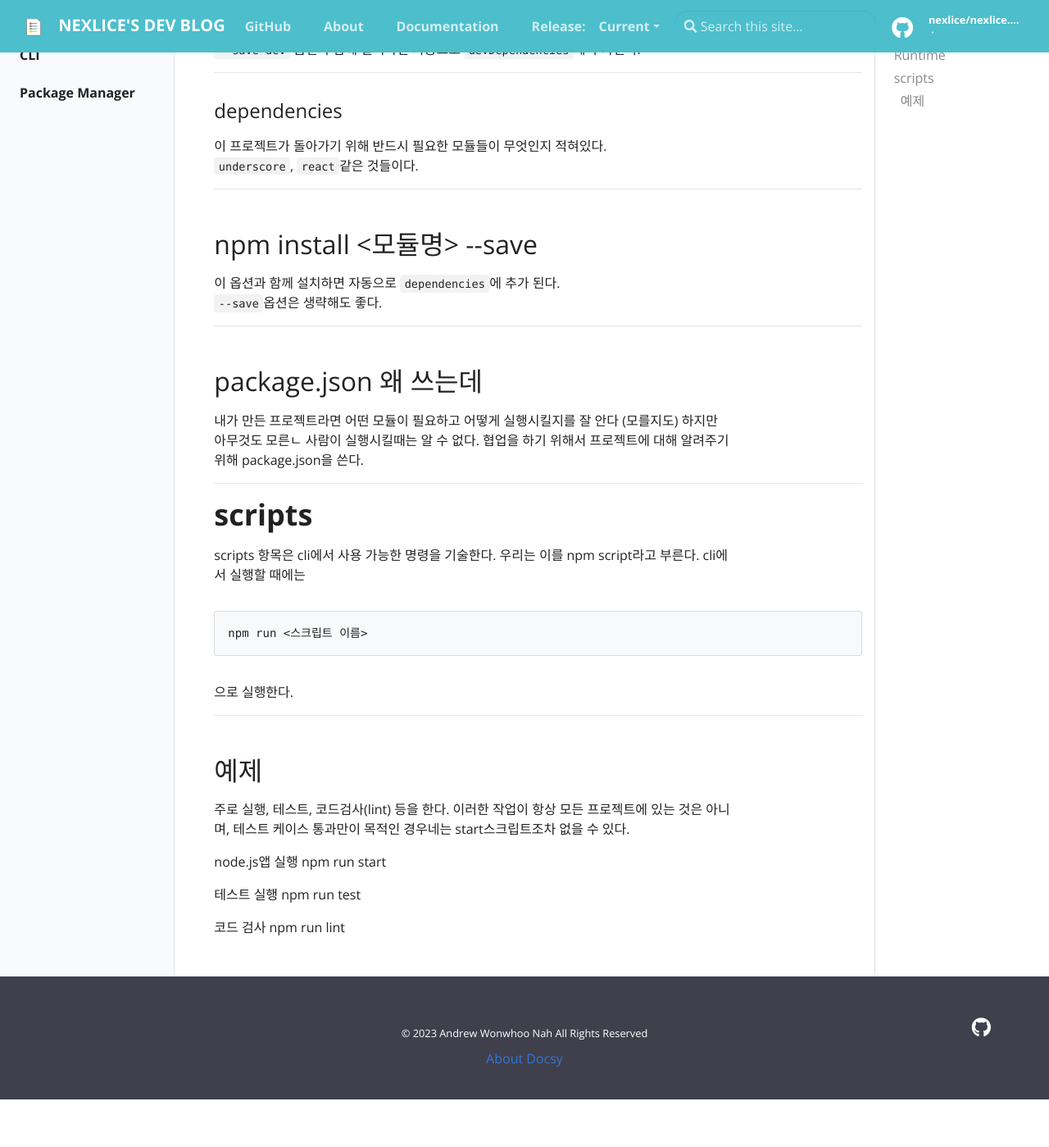
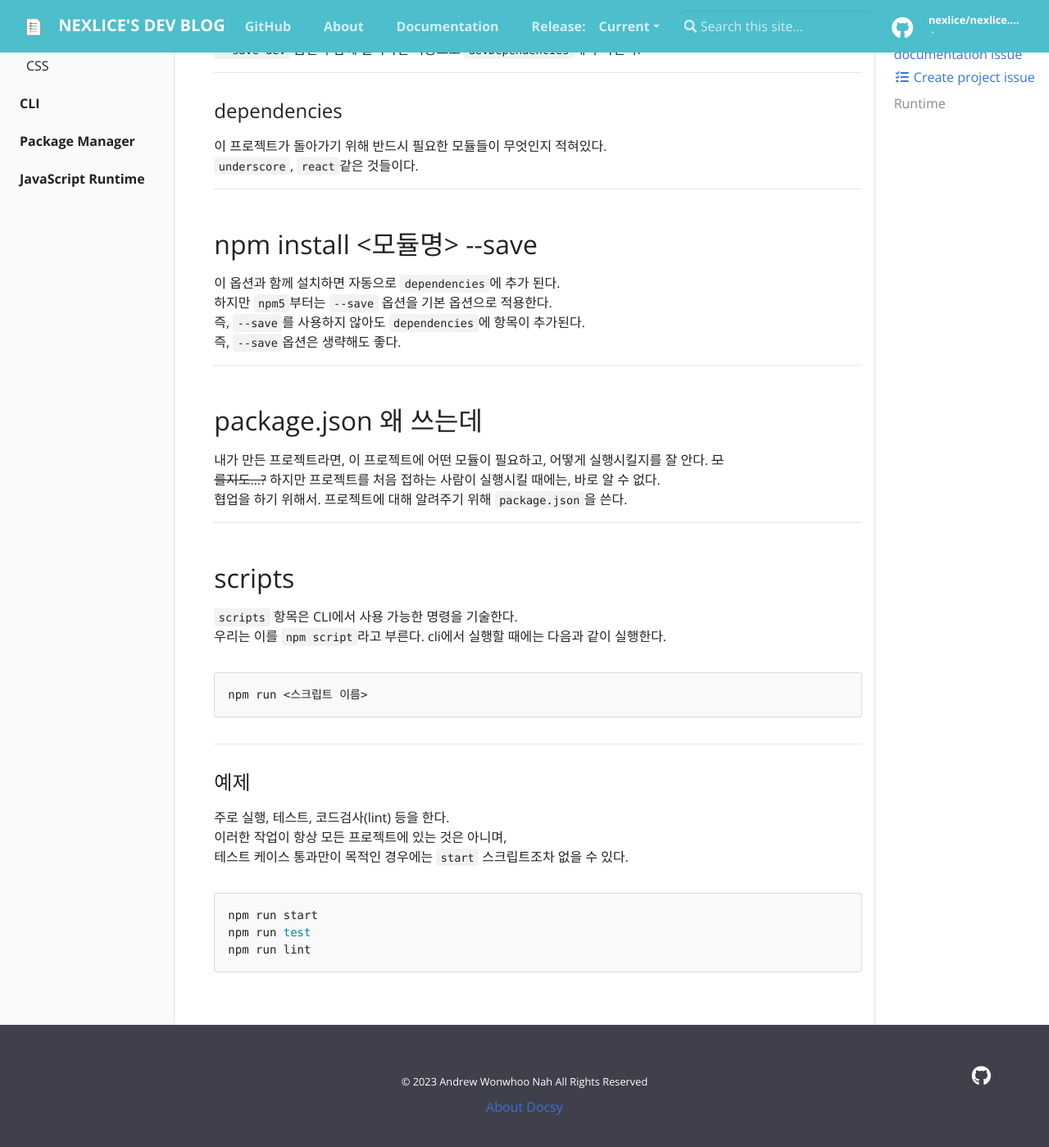
Before and after one commit to nexlice/nexlice.github.io, a Jekyll site: the page built from _docs/Web_Basics/Javascript-Runtime.md, in a window 1280 px wide and 1400 px high, scrolled down 2904 px. Shown: the whole window at 82% size. Built offline with Jekyll 4.4.1, drawn with Linux system fonts in a browser that asks for light colours; before the commit the page ends 4245 px from its top, so only the background shows below that; some of the changed text lies outside the part shown.

Commit message:
docs: done JavaScript-Runtime.md

````diff
--- a/_data/toc.yml
+++ b/_data/toc.yml
@@ -33,6 +33,11 @@
 
 - title: "Package Manager"
   url: "docs/Web_Basics/Package-Manager"
+
+- title: "JavaScript Runtime"
+  url: "docs/Web_Basics/JavaScript-Runtime"
+
+
 
   # children :
   #   - title : ls
--- a/_docs/Web_Basics/Javascript-Runtime.md
+++ b/_docs/Web_Basics/Javascript-Runtime.md
@@ -1,5 +1,5 @@
 ---
-title: Javascript Runtime
+title: JavaScript Runtime
 tags:
  - JavaScript
  - javasScript Run Time
@@ -116,33 +116,33 @@ package.json에는 이 프로그램을 실행시키기 위해 필요한 모듈
 ---
 ## npm install <모듈명> --save
 이 옵션과 함께 설치하면 자동으로 `dependencies`에 추가 된다.
-`--save`옵션은 생략해도 좋다.
+하지만 `npm5`부터는 `--save` 옵션을 기본 옵션으로 적용한다.
+즉, `--save`를 사용하지 않아도 `dependencies`에 항목이 추가된다.
+즉, `--save`옵션은 생략해도 좋다.
 
 ---
 ## package.json 왜 쓰는데
-내가 만든 프로젝트라면 어떤 모듈이 필요하고 어떻게 실행시킬지를 잘 안다 (모를지도)
-하지만 아무것도 모른ㄴ 사람이 실행시킬때는 알 수 없다.
-협업을 하기 위해서 프로젝트에 대해 알려주기 위해 package.json을 쓴다.
+내가 만든 프로젝트라면, 이 프로젝트에 어떤 모듈이 필요하고, 어떻게 실행시킬지를 잘 안다. ~~모를지도...?~~
+하지만 프로젝트를 처음 접하는 사람이 실행시킬 때에는, 바로 알 수 없다.
+협업을 하기 위해서. 프로젝트에 대해 알려주기 위해 `package.json`을 쓴다.
 
 ---
-# scripts
-scripts 항목은 cli에서 사용 가능한 명령을 기술한다. 우리는 이를 npm script라고 부른다.
-cli에서 실행할 때에는
+## scripts
+`scripts` 항목은 CLI에서 사용 가능한 명령을 기술한다.
+우리는 이를 `npm script`라고 부른다.
+cli에서 실행할 때에는 다음과 같이 실행한다.
 ```bash
 npm run <스크립트 이름>
 ```
-으로 실행한다.
 
 ---
-## 예제
+### 예제
 주로 실행, 테스트, 코드검사(lint) 등을 한다.
-이러한 작업이 항상 모든 프로젝트에 있는 것은 아니며, 테스트 케이스 통과만이 목적인 경우네는 start스크립트조차 없을 수 있다.
+이러한 작업이 항상 모든 프로젝트에 있는 것은 아니며,
+테스트 케이스 통과만이 목적인 경우에는 `start` 스크립트조차 없을 수 있다.
 
-node.js앱 실행
+```bash
 npm run start
-
-테스트 실행
 npm run test
-
-코드 검사
 npm run lint
+```
````
